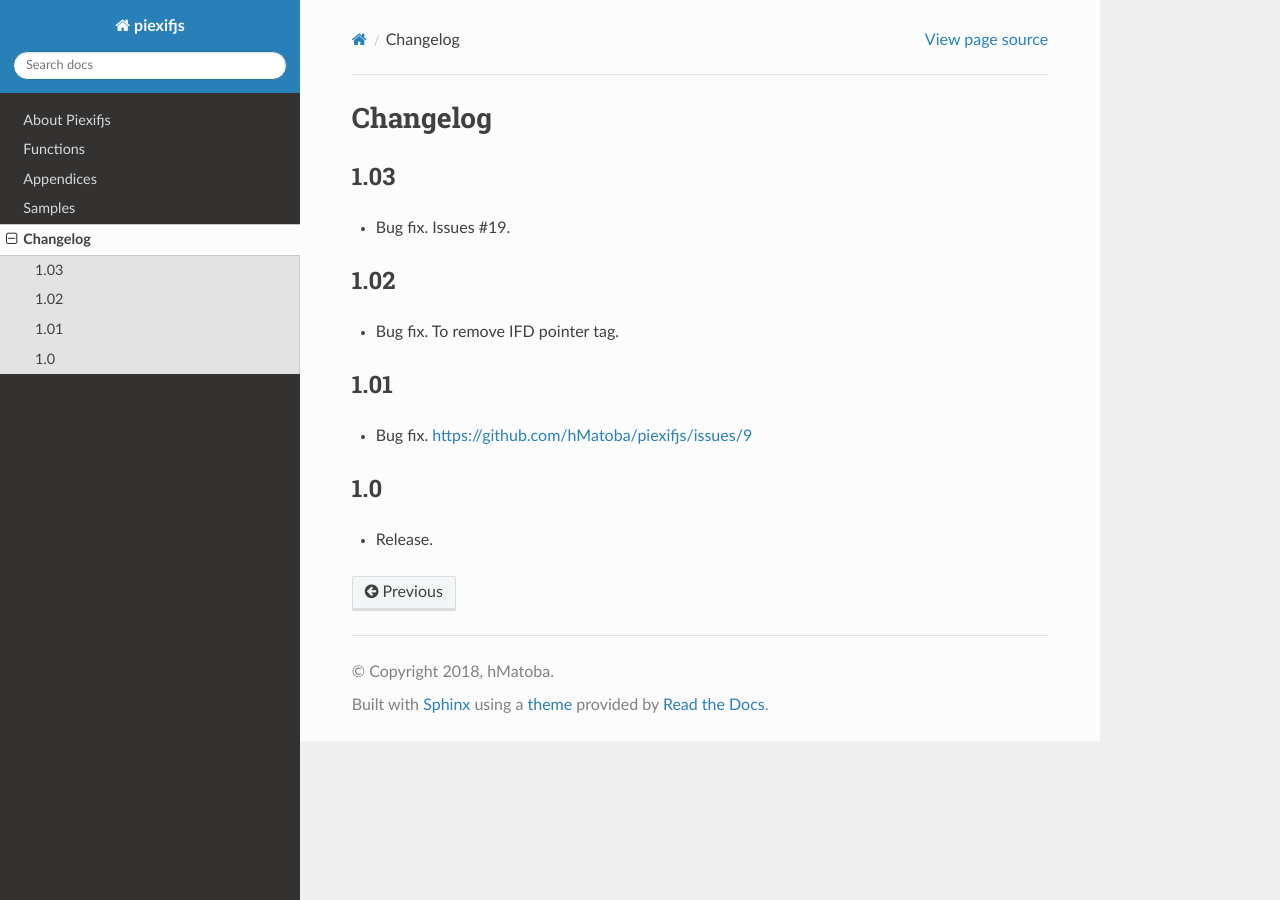
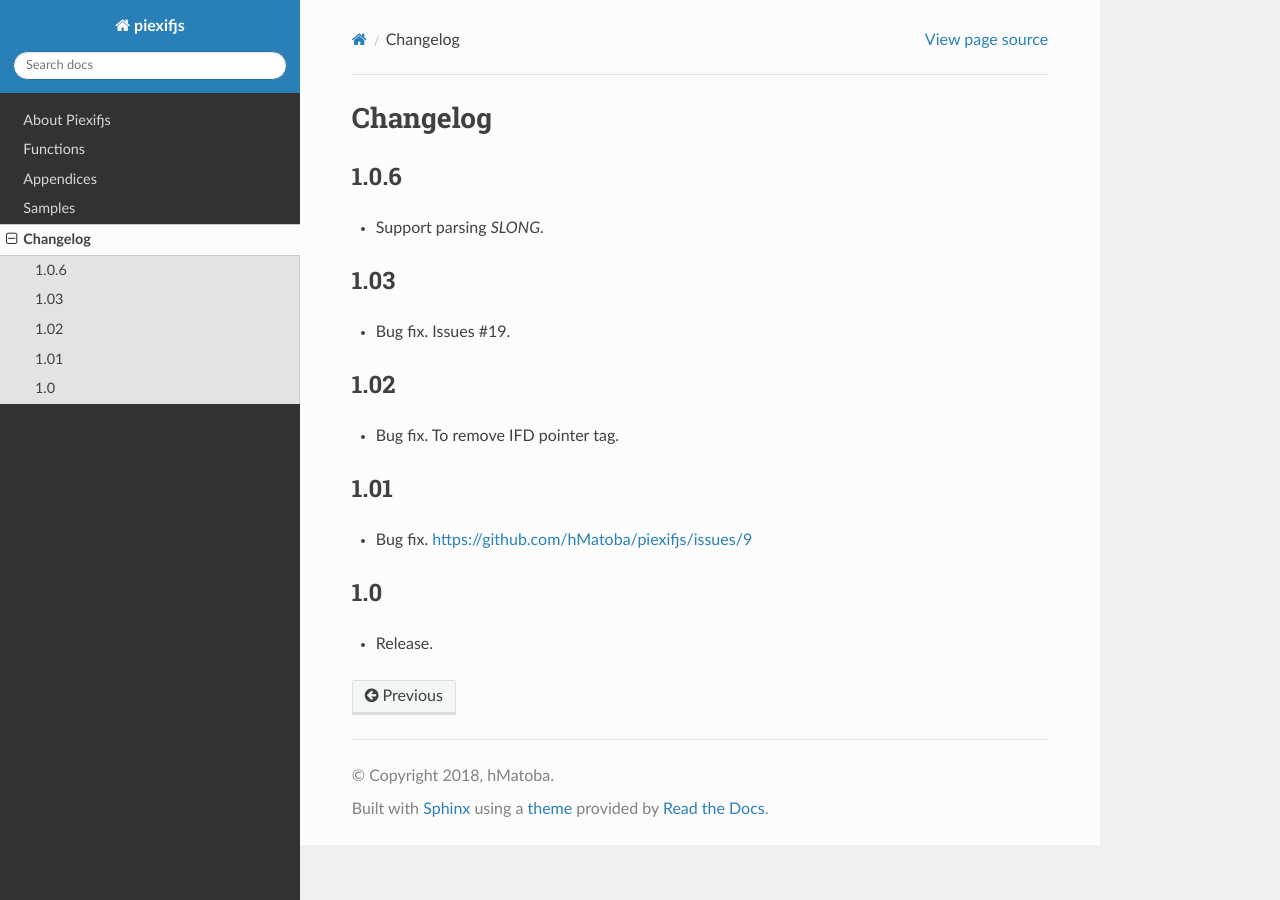
Before and after one commit to hMatoba/piexifjs, a Sphinx documentation site: the page built from docs/changes.rst, in a window 1280 px wide. Built offline with Sphinx 7.4.7 and the Read the Docs theme 2.0.0, drawn with Linux system fonts in a browser that asks for light colours.

Commit message:
ver. 1.0.6

```diff
--- a/docs/changes.rst
+++ b/docs/changes.rst
@@ -1,5 +1,10 @@
 Changelog
 =========
+
+1.0.6
+-----
+
+- Support parsing `SLONG`.
 
 1.03
 ----
--- a/package.json
+++ b/package.json
@@ -1,6 +1,6 @@
 {
   "name": "piexifjs",
-  "version": "1.0.5",
+  "version": "1.0.6",
   "description": "Read and write exif.",
   "main": "piexif.js",
   "repository": {
```
